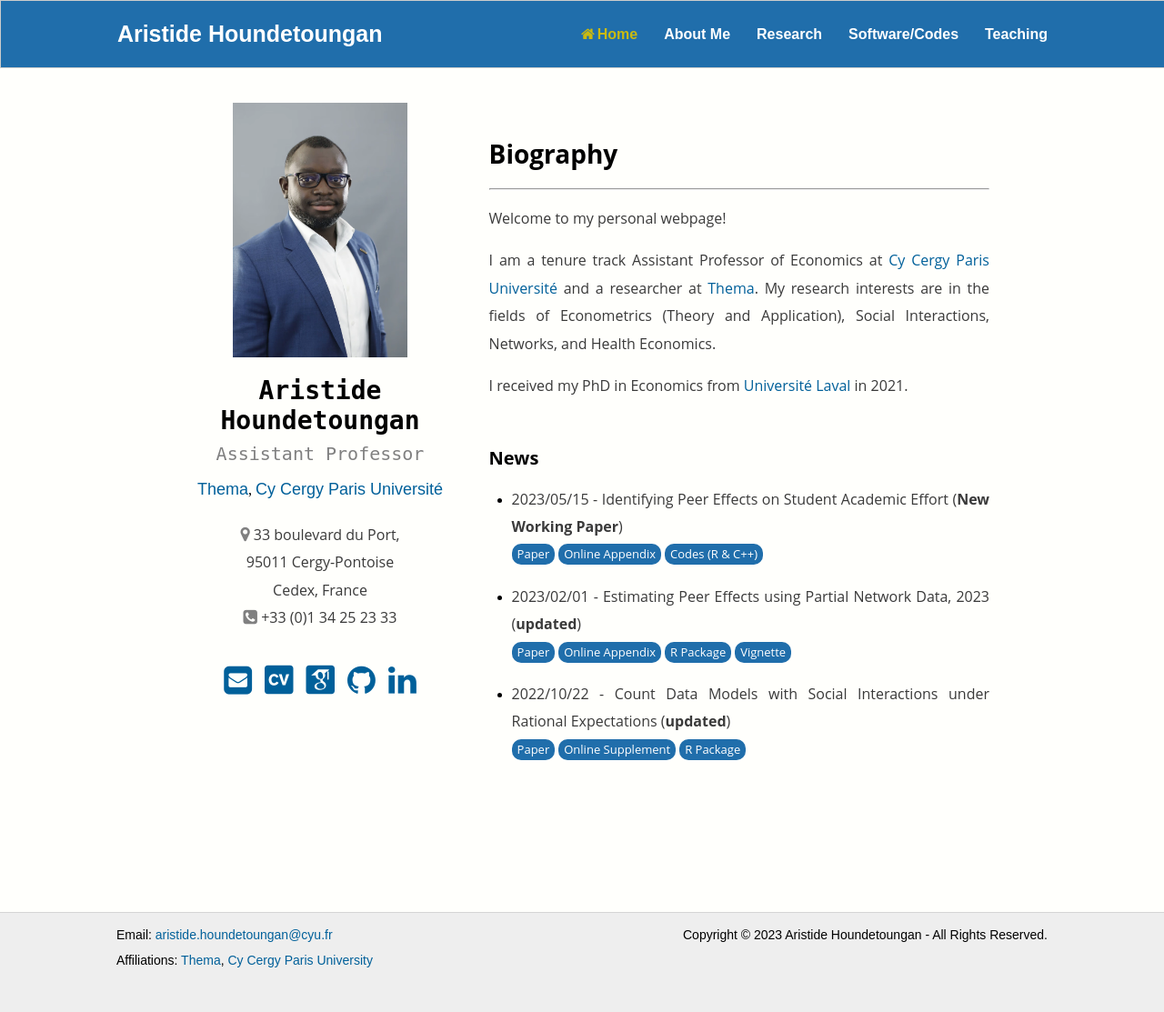
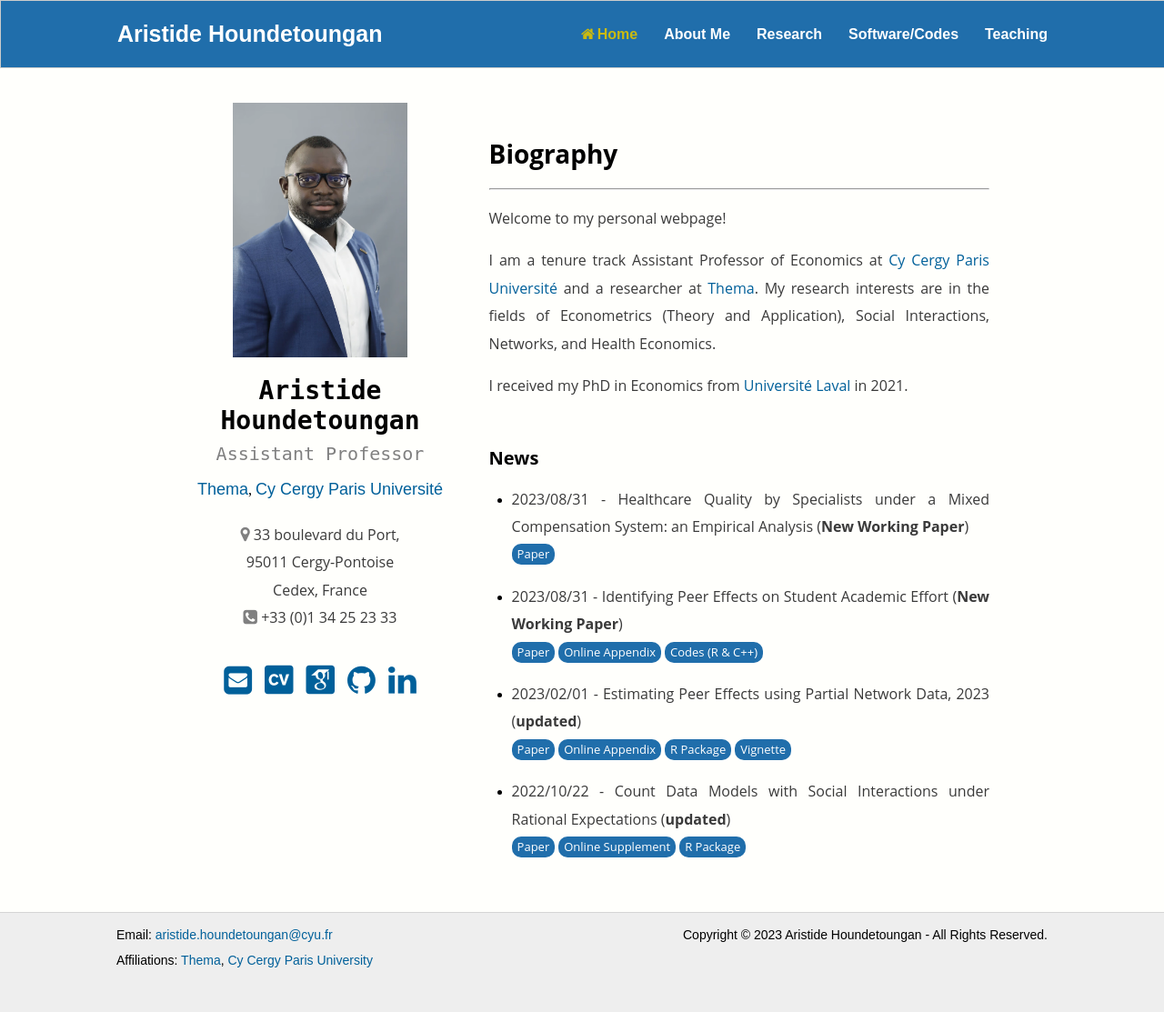
Before and after one commit to ahoundetoungan/ahoundetoungan.github.io, a Jekyll site: the page built from index.html, in a window 1280 px wide. Shown: the whole page at 91% size. Built offline with Jekyll 4.4.1, drawn with Linux system fonts in a browser that asks for light colours; some web fonts are replaced.

Commit message:
research

```diff
--- a/index.html
+++ b/index.html
@@ -72,7 +72,10 @@
       <br/>
       <h2>News</h2>
       <ul>
-        <li><p class="nomarginafter">2023/05/15 - Identifying Peer Effects on Student Academic Effort (<b>New Working Paper</b>)</p>
+        <li><p class="nomarginafter">2023/08/31 - Healthcare Quality by Specialists under a Mixed Compensation System: an Empirical Analysis (<b>New Working Paper</b>)</p>
+          <a type="button" class="button"  href="https://www.cirano.qc.ca/files/publications/2023s-19.pdf" target="_blank">Paper</a>
+         </li>
+        <li><p class="nomarginafter">2023/08/31 - Identifying Peer Effects on Student Academic Effort (<b>New Working Paper</b>)</p>
           <a type="button" class="button" href="/files/Papers/PEEffort.pdf" target="_blank">Paper</a>
           <a type="button" class="button" href="/files/Papers/PEEffort_OA.pdf" target="_blank">Online Appendix</a>
           <a type="button" class="button" href="https://github.com/ahoundetoungan/PeerEffectsEffort" target="_blank">Codes (R & C++)</a>
--- a/research/index.html
+++ b/research/index.html
@@ -47,8 +47,8 @@
       <a type="button" class="button"  href="https://cran.r-project.org/package=CDatanet" target="_blank">R Package</a>
     </li>
     <li><p class="nomarginafter"><b>Healthcare Quality by Specialists under a Mixed Compensation System: an Empirical Analysis</b> - whith Damien Echevin and Bernard Fortin (Draft available upon request)</p>
-      <p class="nomarginafter nomarginbefore descriptif">We analyze the effects of a mixed compensation (MC) scheme for specialists on the quality of their healthcare services. To do so, we exploit a major reform that was implemented in Quebec (Canada) in 1999.  The government introduced a payment mechanism combining a fixed <e>per diem</e> with a reduced fee per service being delivered. Using panel patient-doctor data covering the period 1996-2016 and including 320,441 patients,  we estimate a multi-state, multi-spell transition model with correlated heterogeneity, analogous to a difference-in-differences approach. We compute three output-based quality indicators from our model. Our results suggest that the reform reduced the quality of MC specialist services as measured by the risk of re-hospitalization within 30 days after discharge and the risk of mortality within one year after discharge. These effects vary depending upon the specialty of the treating doctor.</p>
-      <a type="button" class="button"  href="/files/Papers/MCMSMS_slides.pdf" target="_blank">Slides</a>
+      <p class="nomarginafter nomarginbefore descriptif">We analyze the effects of a mixed compensation (MC) scheme for specialists on the quality of their healthcare services. To do so, we exploit a major reform that was implemented in Quebec (Canada) in 1999. The government introduced a payment mechanism combining a fixed <e>per diem</e> with a reduced fee per clinical service. Using panel patient-doctor data covering the period 1996-2016 and including 320,441 patients, we estimate a multi-state multi-spell hazard model with correlated heterogeneity, analogous to a difference-in-differences approach. We compute three output-based quality indicators from our model. Our results suggest that the reform reduced the quality of MC specialist services as measured by the risk of re-hospitalization within 30 days after discharge and the risk of mortality within one year after discharge. These effects vary depending upon the specialty of the treating doctor.</p>
+      <a type="button" class="button"  href="https://www.cirano.qc.ca/files/publications/2023s-19.pdf" target="_blank">Paper</a>
     </li>
     <li><p class="nomarginafter"><b>Inference for Two-Stage Extremum Estimators</b> - with Abdoul Haki Maoude (Draft available upon request)</p>
       <p class="nomarginafter nomarginbefore descriptif"> We propose a simulation-based approach to approximate the asymptotic variance and distribution function of two-stage estimators. We study the case of extremum estimators in the second stage and consider a large class of estimators in the first stage. This class includes extremum estimators as well as other types of estimators (e.g., Bayesian estimators), and possibly high-dimensional estimators. Importantly, the asymptotic distribution of the first- and second-stage estimators may not be normal. Unlike resampling methods, we do not require computing the plug-in estimator multiple times. We illustrate our approach by presenting examples with simulated data and empirical exercises using real data.</p>
```
Also changed, not shown: 1 other file.
